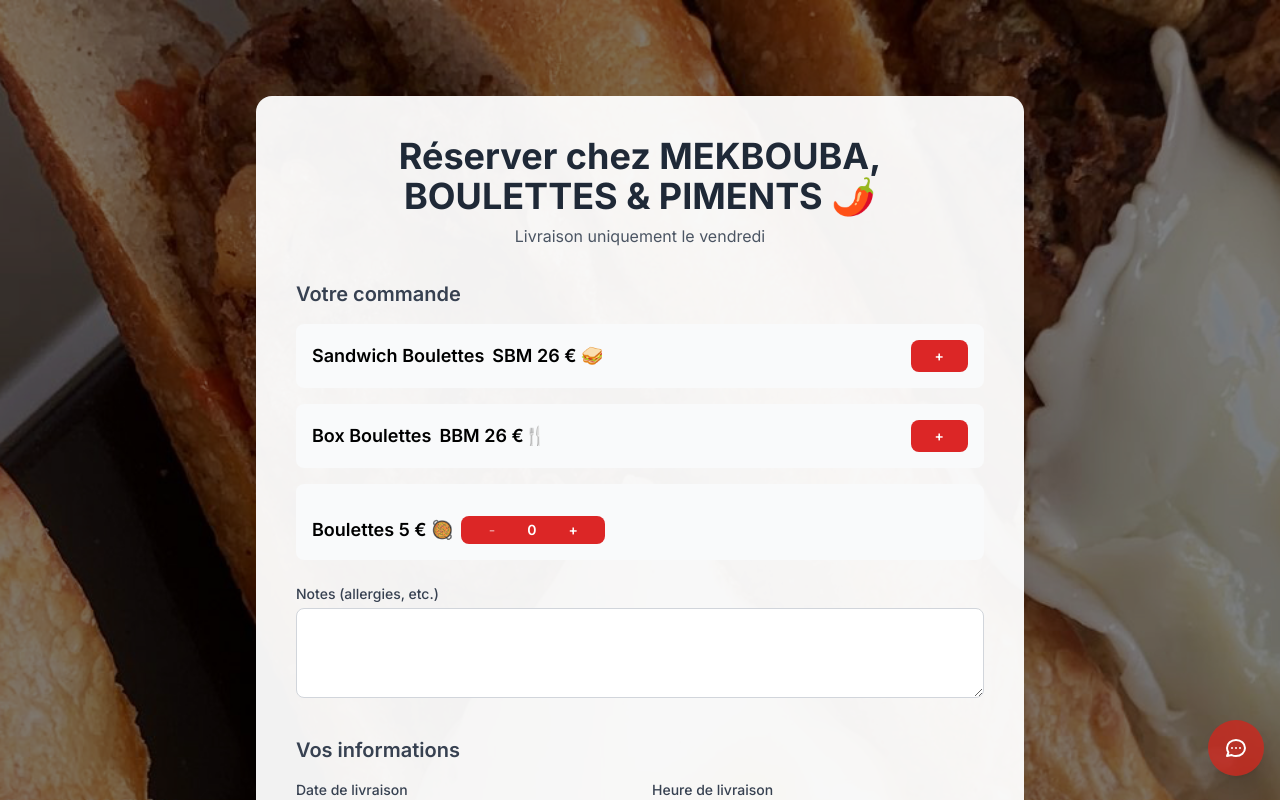
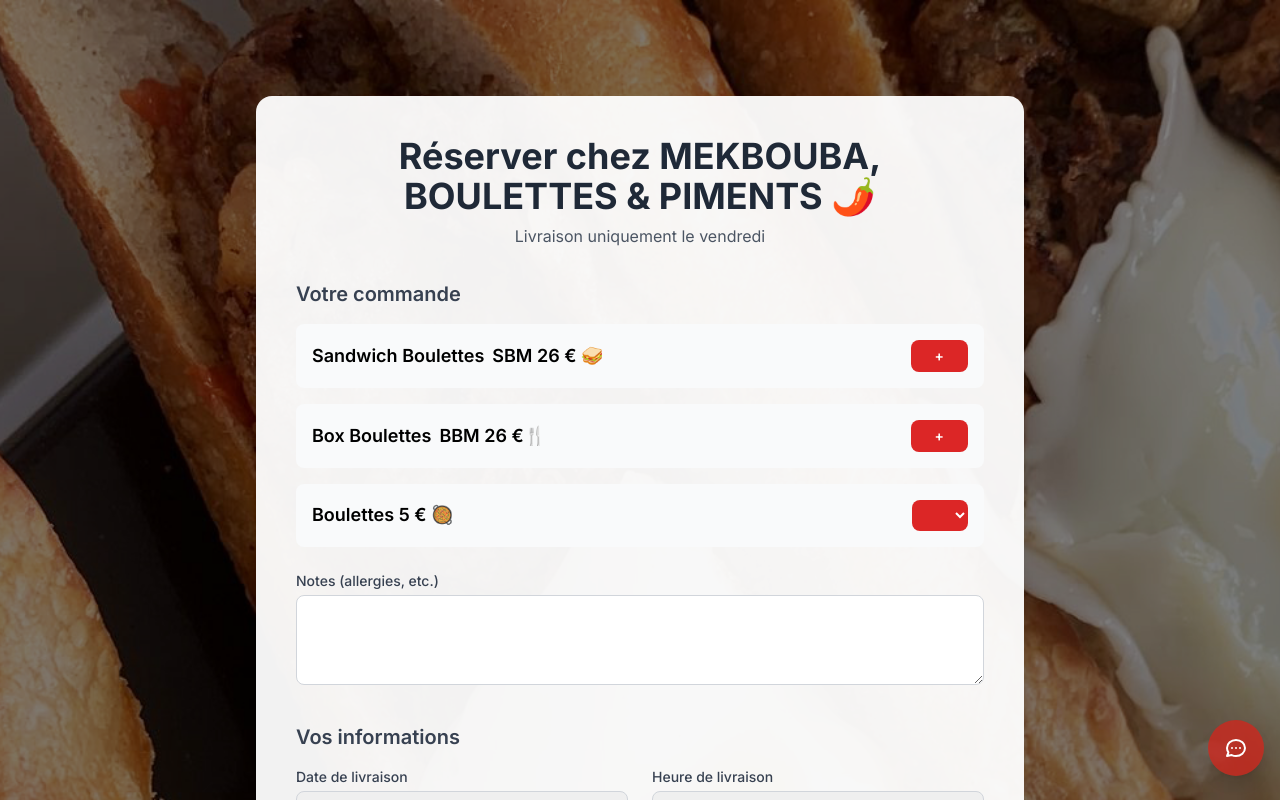
Before and after one commit to jimeye/mekboubaV2, a Next.js app: page /reservation in a window 1280 px wide. Shown: the top 800 px of the page. Built offline with nearby package versions, Linux system fonts and the light colour scheme.

Commit message:
Amélioration UX: remplacement du stepper par menu déroulant pour les boulettes avec design cohérent SBM/BBM

```diff
--- a/app/reservation/page.js
+++ b/app/reservation/page.js
@@ -338,25 +338,17 @@
                     ))}
                   </div>
                   <div className="bg-gray-50 p-4 rounded-lg mt-4 mb-4">
-                    <div className="flex items-center mt-4 space-x-2">
+                    <div className="flex flex-row items-center justify-between">
                       <span className="font-semibold text-lg leading-tight">Boulettes 5 € 🥘</span>
-                      <div className="flex items-center ml-auto w-36 justify-end">
-                        <div className="flex bg-accent-red rounded-lg overflow-hidden w-full justify-center">
-                          <button
-                            type="button"
-                            className="text-white px-4 py-1 font-semibold text-sm disabled:opacity-50"
-                            onClick={() => setFormData(prev => ({ ...prev, boulettesSuppGlobal: Math.max(0, prev.boulettesSuppGlobal - 1) }))}
-                            disabled={formData.boulettesSuppGlobal <= 0}
-                          >-</button>
-                          <span className="text-white px-4 py-1 font-semibold text-sm select-none flex items-center justify-center">{formData.boulettesSuppGlobal}</span>
-                          <button
-                            type="button"
-                            className="text-white px-4 py-1 font-semibold text-sm disabled:opacity-50"
-                            onClick={() => setFormData(prev => ({ ...prev, boulettesSuppGlobal: Math.min(20, prev.boulettesSuppGlobal + 1) }))}
-                            disabled={formData.boulettesSuppGlobal >= 20}
-                          >+</button>
-                        </div>
-                      </div>
+                      <select
+                        className="bg-accent-red text-white px-4 md:px-6 py-1 md:py-1.5 rounded-lg font-semibold text-sm border-none w-10 md:w-14"
+                        value={formData.boulettesSuppGlobal}
+                        onChange={e => setFormData(prev => ({ ...prev, boulettesSuppGlobal: Math.max(0, Math.min(10, parseInt(e.target.value))) }))}
+                      >
+                        {[...Array(11).keys()].map(n => (
+                          <option key={n} value={n}>{n}</option>
+                        ))}
+                      </select>
                     </div>
                   </div>
                   <div className="mt-6">
```
Also changed, not shown: 1 other file (tests, documents, lock files or other folders).
